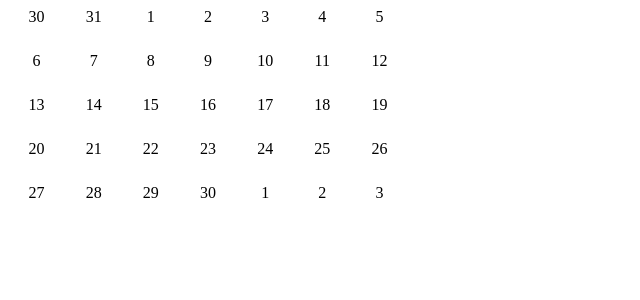
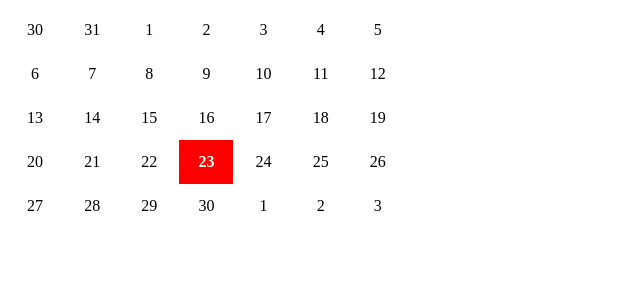
Before and after one commit to Muh-Hasan/Calendar-React, a React (Create React App) app: page / in a window 1280 px wide. Shown: the top 300 px of the page, without its empty margins (0-640 px from the left). Built offline with nearby package versions, Linux system fonts and the light colour scheme.

Commit message:
calendar made

```diff
--- a/src/App.css
+++ b/src/App.css
@@ -80,9 +80,10 @@
 }
 
 .calendar .day div.selected {
-  background-color: var(--red);
-  color: var(--white);
+  background-color: red;
+  color: white;
   font-weight: bold;
+  cursor: pointer;
 }
 
 .calendar .day div.today {
--- a/src/Calendar/index.js
+++ b/src/Calendar/index.js
@@ -20,13 +20,21 @@ export default function Calendar() {
     setCalendar(tempArray);
   }, [value]);
 
-  return(
-      <div className='calendar'>
-          {calendar.map(week => <div>
-              {week.map(day => <div className='day'>
-                  {day.format('D')}
-              </div>)}
-          </div>)}
-      </div>
-  )
+
+
+  return (
+    <div className="calendar">
+      {calendar.map((week) => (
+        <div>
+          {week.map((day) => (
+            <div className="day" onClick={() => setValue(day)}>
+              <div className={value.isSame(day, "day") ? "selected" : ""}>
+                {day.format("D").toString()}
+              </div>
+            </div>
+          ))}
+        </div>
+      ))}
+    </div>
+  );
 }
```
